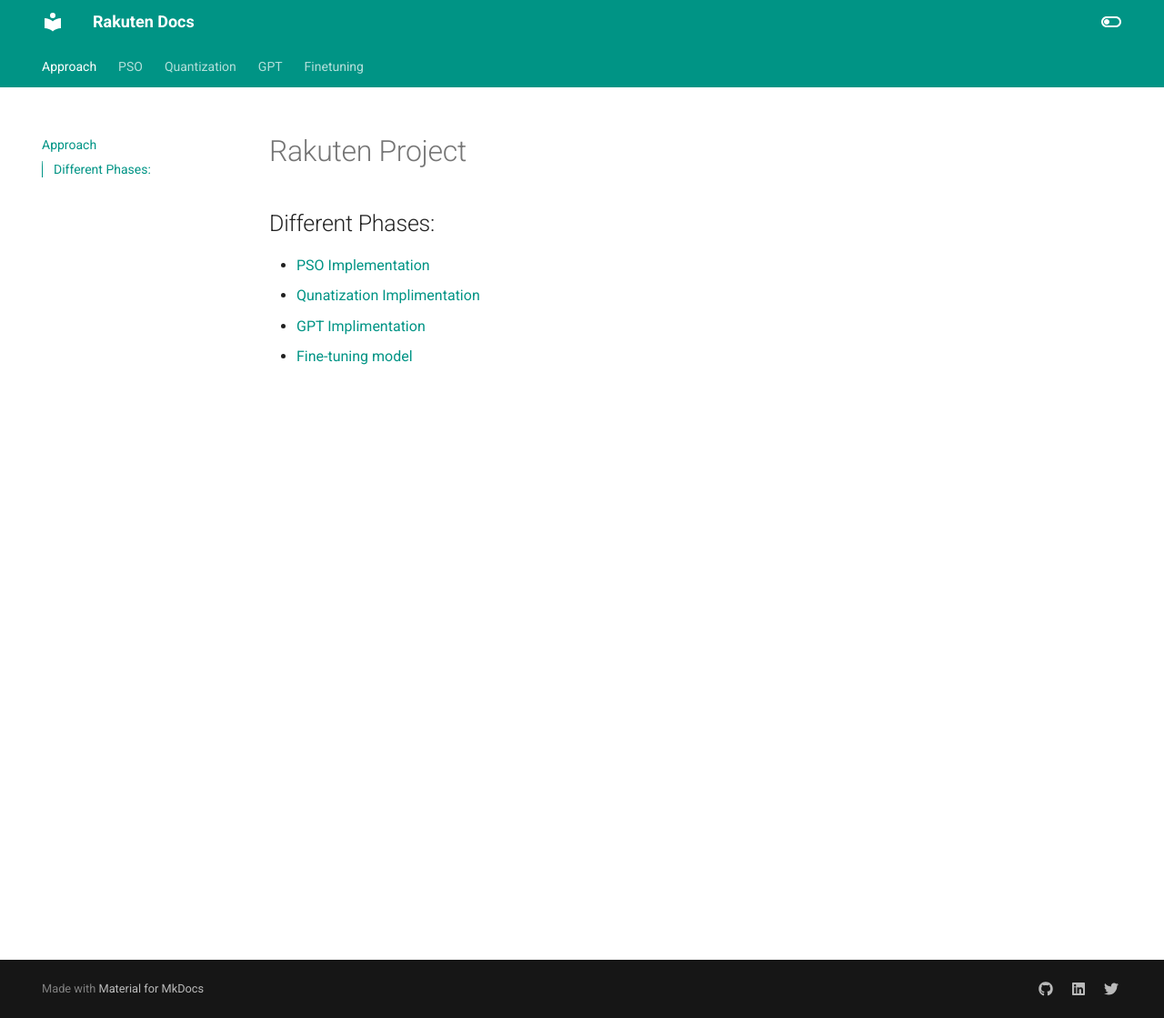
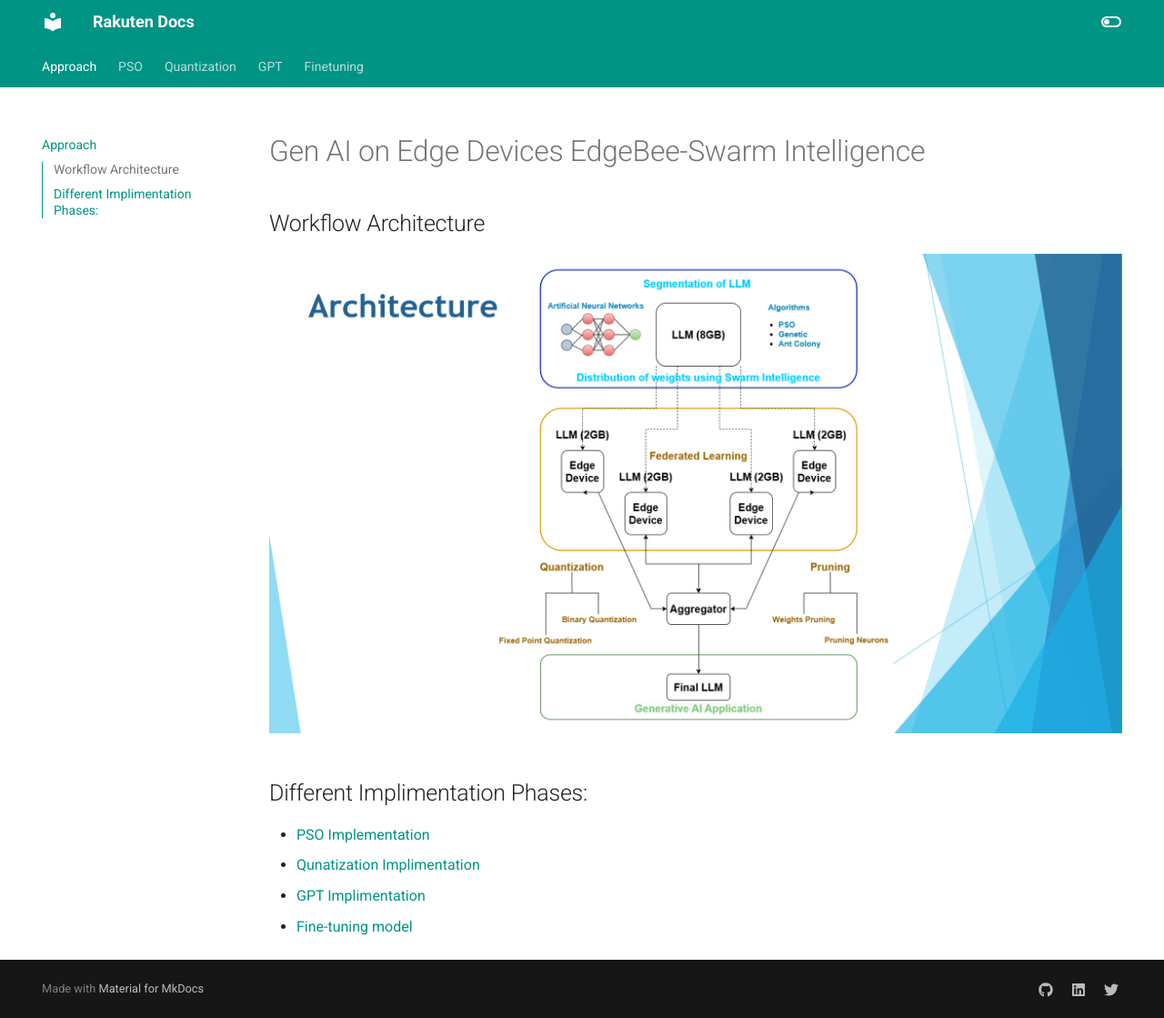
Before and after one commit to iamrajharshit/ProjectRakuten, an MkDocs documentation site: the page built from docs/index.md, in a window 1280 px wide and 1119 px high. Shown: the whole window at 91% size. Built offline with MkDocs 1.6.1 and Material for MkDocs 9.7.7, drawn with Linux system fonts in a browser that asks for light colours.

Commit message:
added approach

```diff
--- a/docs/index.md
+++ b/docs/index.md
@@ -1,6 +1,12 @@
-# Rakuten Project
+# Gen AI on Edge Devices EdgeBee-Swarm Intelligence
 
-## Different Phases:
+
+## Workflow Architecture
+
+![workflow](./img/home/00_Architecture.png)
+
+
+## Different Implimentation Phases:
 
 
 - [PSO Implementation](./pso.md)
```
